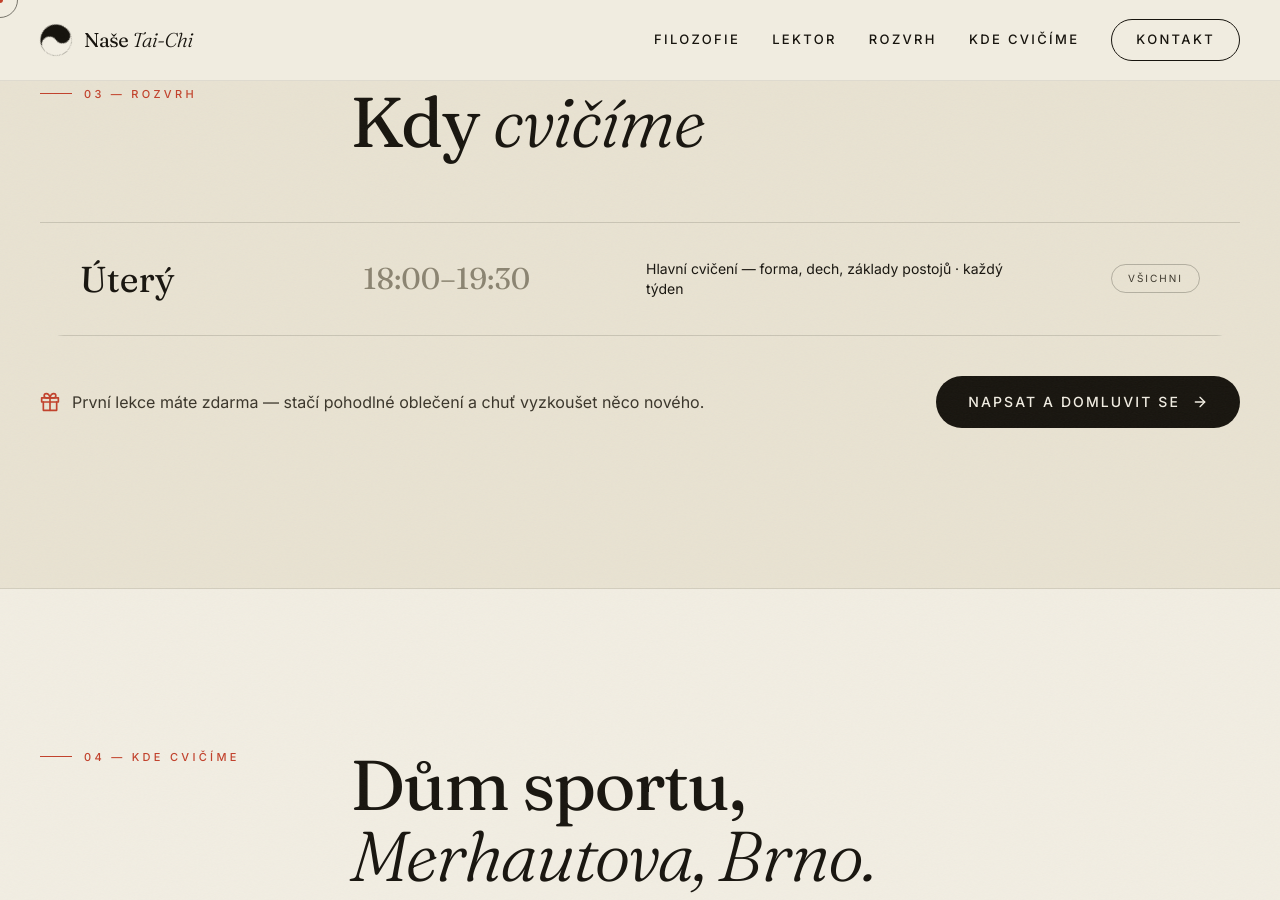
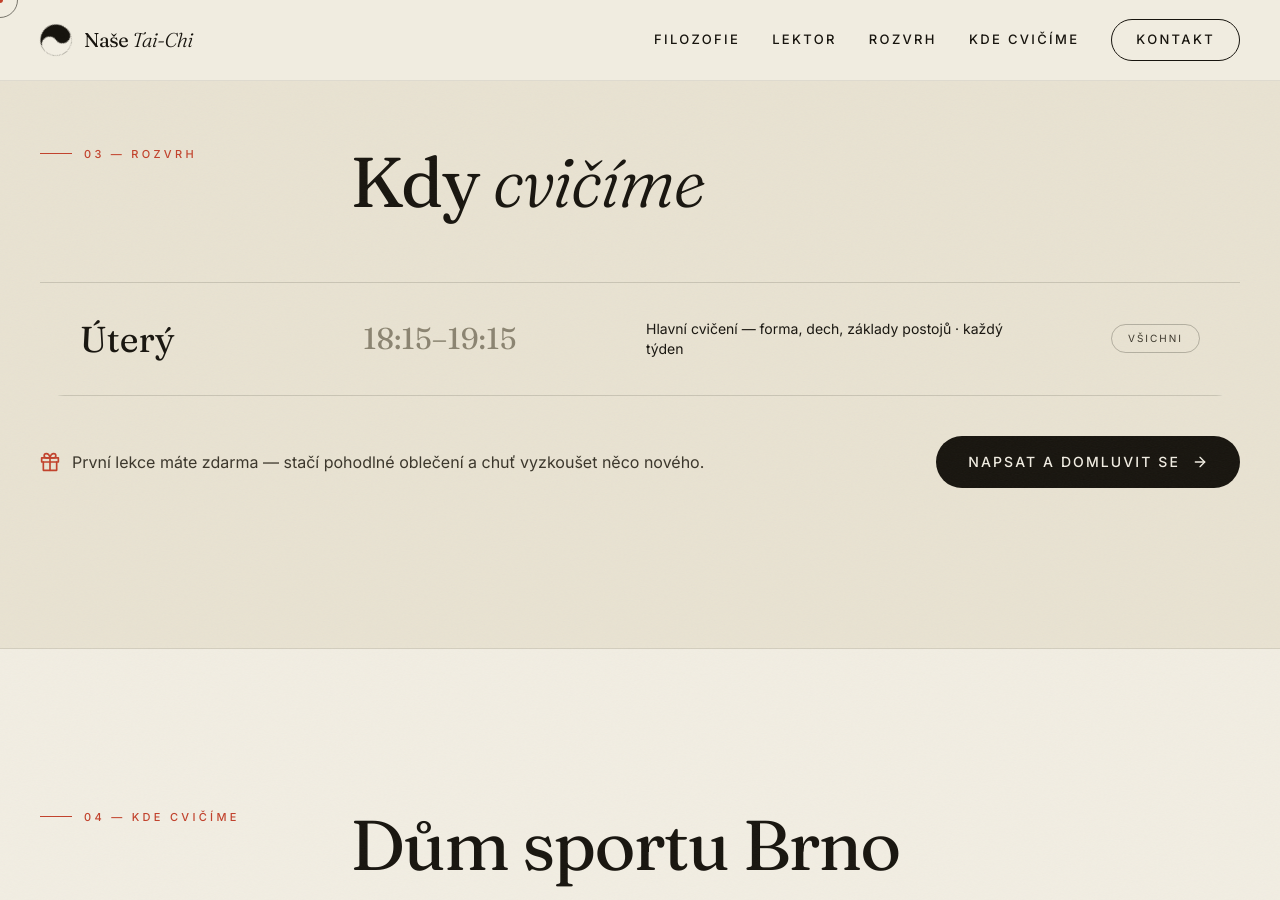
Before and after one commit to mzing/nase-taichi-brno, a Jekyll site: the page ai.html, which Jekyll copies as it is, in a window 1280 px wide and 900 px high, scrolled down 4327 px. Built offline with Jekyll 4.4.1, drawn with Linux system fonts in a browser that asks for light colours; nearby versions of some CDN libraries; some of the changed text lies outside the part shown; grey boxes are pictures that could not be loaded.

Commit message:
Update ai.html

```diff
--- a/ai.html
+++ b/ai.html
@@ -363,7 +363,7 @@ tailwind.config = {
     <!-- photo strip -->
     <div class="mt-24 grid md:grid-cols-12 gap-5 items-end">
       <figure class="md:col-span-7 reveal overflow-hidden rounded-3xl" data-cursor>
-        <img src="http://static.photos/wellness/1024x576/14" alt="Cvičení Tai-Chi" class="img-duo w-full h-[320px] md:h-[460px] object-cover scale-110" data-parallax>
+        <img src="img/pero7-transparent.png" alt="Cvičení Tai-Chi" class="img-duo w-full h-[320px] md:h-[520px] object-cover scale-110" data-parallax>
       </figure>
       <div class="md:col-span-5 reveal">
         <div class="relative">
@@ -374,7 +374,7 @@ tailwind.config = {
             <circle cx="50" cy="74.25" r="7" fill="#f2eee3"/>
           </svg>
           <figure class="overflow-hidden rounded-3xl ml-10 md:ml-24" data-cursor>
-            <img src="http://static.photos/wellness/640x360/31" alt="Meditace v pohybu" class="img-duo w-full h-[220px] md:h-[300px] object-cover scale-110" data-parallax>
+            <img src="img/pero3-transparent.png" alt="Meditace v pohybu" class="img-duo w-full h-[220px] md:h-[300px] object-cover scale-110" data-parallax>
           </figure>
         </div>
         <div class="mt-8 ml-10 md:ml-24 flex gap-10 reveal-group">
@@ -447,9 +447,8 @@ tailwind.config = {
 
     <div class="mt-16 grid md:grid-cols-12 gap-8 items-start">
       <figure class="md:col-span-5 reveal overflow-hidden rounded-3xl relative" data-cursor>
-        <img src="http://static.photos/people/1024x576/8" alt="Lektor Jirka Cupák" class="img-duo w-full h-[380px] md:h-[520px] object-cover scale-110" data-parallax>
+        <img src="img/pero2p.png" alt="Lektor Jirka Cupák" class="img-duo w-full h-[380px] md:h-[520px] object-cover scale-110" data-parallax>
         <figcaption class="absolute bottom-5 left-5 bg-paper/90 backdrop-blur px-5 py-3 rounded-full text-xs uppercase tracking-[0.2em] flex items-center gap-2">
-          <span class="w-2 h-2 rounded-full bg-vermilion"></span> Hlavní lektor
         </figcaption>
       </figure>
       <div class="md:col-span-6 md:col-start-7 reveal-group">
@@ -499,7 +498,7 @@ tailwind.config = {
       <div class="reveal border-t border-ink/15 rounded-b-3xl overflow-hidden">
         <a href="#kontakt" class="nav-anchor sch-row grid grid-cols-12 items-center gap-3 px-5 md:px-10 py-7 md:py-9 border-b border-ink/15" data-cursor>
           <span class="col-span-6 md:col-span-3 font-display text-2xl md:text-4xl">Úterý</span>
-          <span class="sch-time col-span-6 md:col-span-3 text-right md:text-left font-display text-xl md:text-3xl text-stone">18:00–19:30</span>
+          <span class="sch-time col-span-6 md:col-span-3 text-right md:text-left font-display text-xl md:text-3xl text-stone">18:15–19:15</span>
           <span class="col-span-8 md:col-span-4 text-sm text-current/70 mt-2 md:mt-0">Hlavní cvičení — forma, dech, základy postojů · každý týden</span>
           <span class="col-span-4 md:col-span-2 flex justify-end"><span class="sch-badge border border-ink/25 text-[10px] uppercase tracking-[0.2em] rounded-full px-4 py-1.5 text-inksoft">Všichni</span></span>
         </a>
@@ -527,7 +526,7 @@ tailwind.config = {
       </div>
       <div class="md:col-span-9">
         <h2 class="reveal font-display text-[clamp(2.2rem,5.5vw,4.8rem)] leading-[1.02] tracking-tight">
-          Dům sportu,<br><span class="italic font-light">Merhautova, Brno.</span>
+          Dům sportu Brno
         </h2>
       </div>
     </div>
@@ -538,14 +537,14 @@ tailwind.config = {
           <i data-feather="map-pin" class="w-6 h-6 text-vermilion shrink-0 mt-1"></i>
           <div>
             <h3 class="font-display text-xl mb-1">Adresa</h3>
-            <p class="text-inksoft leading-relaxed">Dům sportu, Merhautova ulice<br>Brno — Královo Pole</p>
+            <p class="text-inksoft leading-relaxed">Dům sportu, Merhautova 46<br>Brno — Černá Pole</p>
           </div>
         </div>
         <div class="reveal flex items-start gap-5 border border-ink/15 rounded-2xl p-7 hover:border-vermilion transition-colors" data-cursor>
           <i data-feather="navigation" class="w-6 h-6 text-vermilion shrink-0 mt-1"></i>
           <div>
             <h3 class="font-display text-xl mb-1">Jak se k nám dostanete</h3>
-            <p class="text-inksoft leading-relaxed">Snadné spojení tramvají i trolejbusem, parkování přímo u budovy.</p>
+            <p class="text-inksoft leading-relaxed">Snadné spojení tramvají linky 5, 9, 3 a 7.</p>
           </div>
         </div>
         <div class="reveal flex items-start gap-5 border border-ink/15 rounded-2xl p-7 hover:border-vermilion transition-colors" data-cursor>
@@ -561,11 +560,11 @@ tailwind.config = {
       </div>
 
       <figure class="md:col-span-7 reveal relative overflow-hidden rounded-3xl group" data-cursor>
-        <img src="http://static.photos/sport/1024x576/23" alt="Dům sportu Brno" class="img-duo w-full h-[320px] md:h-full min-h-[420px] object-cover scale-110 transition-transform duration-[1.2s] group-hover:scale-100" data-parallax>
+        <img src="img/pero6-transparent.png" alt="Dům sportu Brno" class="img-duo w-full h-[320px] md:h-full min-h-[420px] object-cover scale-110 transition-transform duration-[1.2s] group-hover:scale-100" data-parallax>
         <div class="absolute inset-0 bg-gradient-to-t from-ink/60 via-transparent to-transparent"></div>
         <div class="absolute bottom-6 left-6 right-6 flex items-end justify-between text-paper">
           <div>
-            <p class="text-[10px] uppercase tracking-[0.3em] text-paper/70 mb-1">Naše sála</p>
+            <p class="text-[10px] uppercase tracking-[0.3em] text-paper/70 mb-1">Náš sál</p>
             <p class="font-display text-2xl md:text-3xl italic">Dům sportu · Merhautova</p>
           </div>
           <svg class="w-10 h-10 spin-slow shrink-0" viewBox="0 0 100 100">
```
Also changed, not shown: other parts of ai.html (+1 -1 lines).
